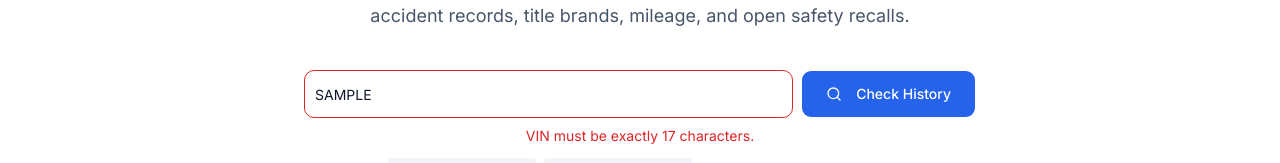
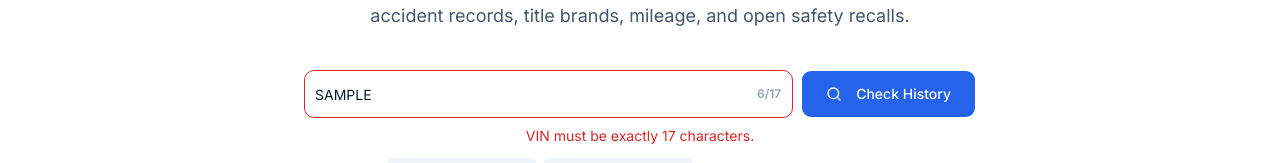
Before and after one commit to carhakidev/carhaki-web, a Next.js app: page / in a window 1280 px wide. Both pictures are taken after typing "Sample" into the empty fields and a click on the button "Check History". Shown: the part 484-647 px from the top of the page. Built offline with nearby package versions, Linux system fonts and the light colour scheme; no server answers.

Commit message:
feat: live VIN character counter — shows X/17, turns green with ✓ at 17

```diff
--- a/src/components/shared/VinInput.tsx
+++ b/src/components/shared/VinInput.tsx
@@ -56,6 +56,7 @@ export default function VinInput({
           'flex gap-2',
           size === 'large' ? 'flex-col sm:flex-row' : 'flex-row'
         )}>
+          <div className="relative flex-1">
             <Input
               value={vin}
               onChange={(e) => {
@@ -65,11 +66,21 @@ export default function VinInput({
               placeholder={placeholder}
               maxLength={17}
               className={cn(
-              'font-mono flex-1 border-ch-border focus-visible:ring-ch-blue',
+                'font-mono w-full border-ch-border focus-visible:ring-ch-blue pr-14',
                 size === 'large' ? 'h-12 text-base' : 'h-10',
-              error && 'border-ch-red focus-visible:ring-ch-red'
+                error && 'border-ch-red focus-visible:ring-ch-red',
+                vin.length === 17 && !error && 'border-green-500 focus-visible:ring-green-500'
               )}
             />
+            {vin.length > 0 && (
+              <span className={cn(
+                'absolute right-3 top-1/2 -translate-y-1/2 text-xs font-mono font-semibold pointer-events-none',
+                vin.length === 17 ? 'text-green-500' : 'text-ch-text-muted'
+              )}>
+                {vin.length === 17 ? '✓ 17' : `${vin.length}/17`}
+              </span>
+            )}
+          </div>
           <Button
             type="submit"
             disabled={loading}
```
Lines whose indentation alone changed are shown as unchanged.
